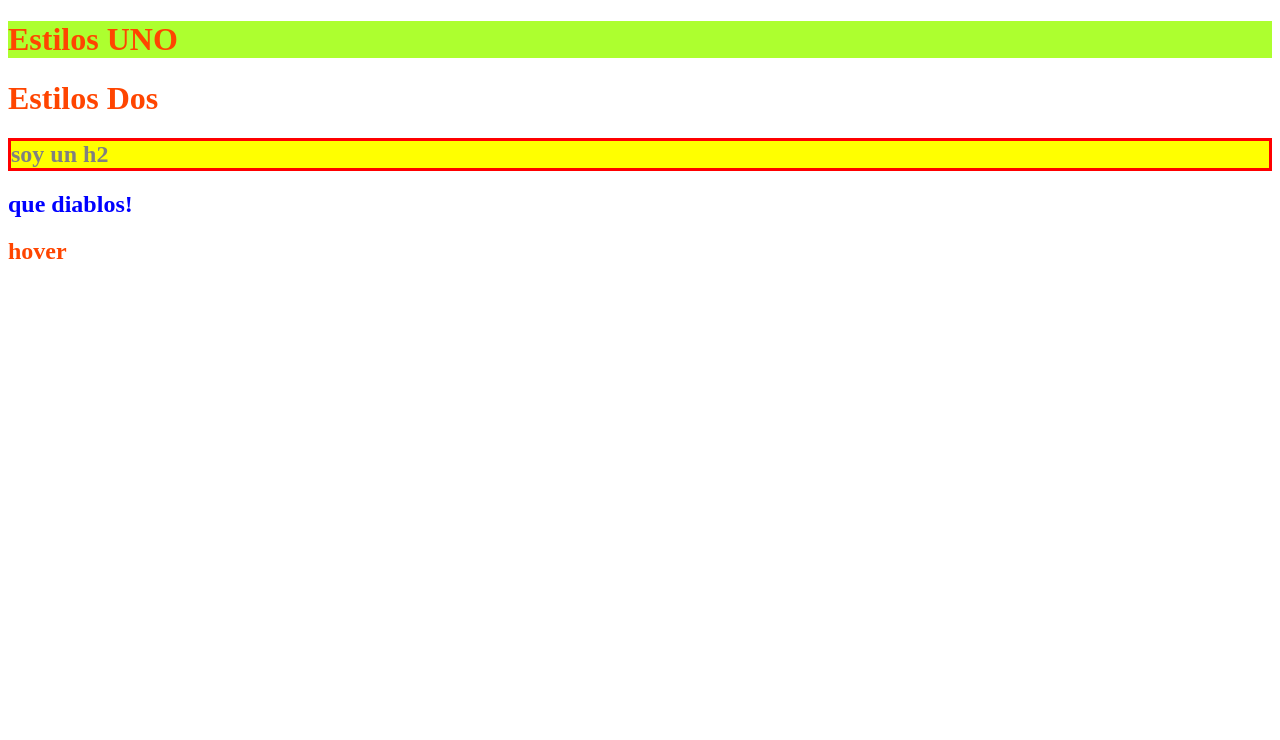
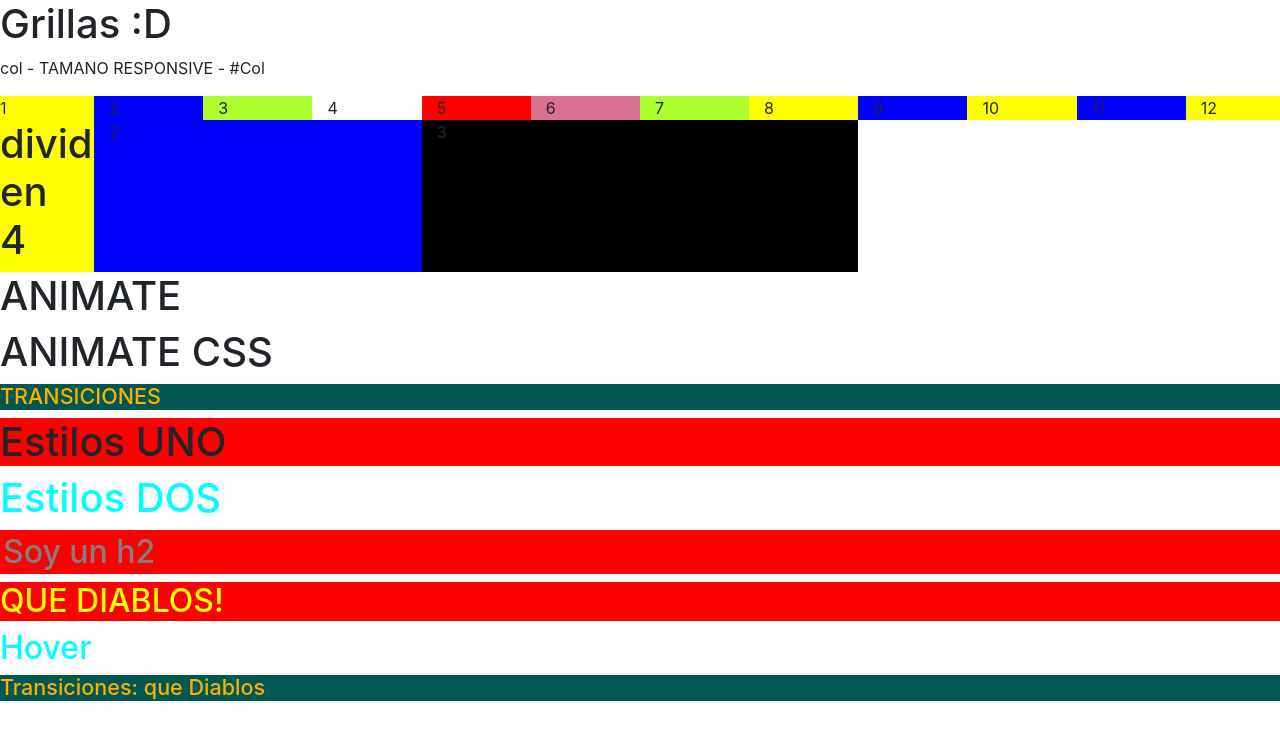
Before and after one commit to nchicaiza/frontend, a plain HTML site: page app/estilos.html in a window 1280 px wide. Drawn offline with nearby package versions, Linux system fonts and the light colour scheme.

Commit message:
frontend2

```diff
--- a/app/css/colores.css
+++ b/app/css/colores.css
@@ -1,15 +1,44 @@
-.rojo{
-    color:red;
+.verde {
+    color: greenyellow;
 }
 
-.verde{
-    color:green;
+.rojo {
+    color: red;
 }
 
-.azul{
-    color:blue;
+.azul {
+    color: blue;
 }
 
-.azul-hover:hover{
+.azul-hover {
+    color: aqua;
+}
+
+.azul-hover:hover {
     color: green;
+    cursor: pointer;
 }
+
+.bg-azul{
+    background-color: blue;
+}
+
+.bg-amarillo{
+    background-color: yellow;
+}
+
+.bg-verde{
+    background-color: greenyellow;
+}
+
+.bg-rojo{
+    background-color: red;
+}
+
+.bg-negro{
+    background-color: black;
+}
+
+.bg-rosado{
+    background-color: palevioletred;
+}
--- a/app/css/estilos.css
+++ b/app/css/estilos.css
@@ -0,0 +1,38 @@
+
+/* Comentarios .css */
+
+/* Etiqueta */
+h1, h2 {
+    /* nombre-propiedad:valor-propiedad; */
+    color: orangered;
+}
+
+/* clase */
+.bg-green {
+    background-color: greenyellow;
+}
+
+
+/* ID */
+#rojo {
+    color: blue;
+}
+
+#rojo :hover {
+    color: green;
+}
+
+
+.borde-cafe {
+    border-style: solid;
+    border-width: 3px;
+    border-color: brown;
+}
+
+/* (style) */
+
+/* (query selectors) */
+
+h1.bg-green, h2.amarillo {
+    background-color: red;
+}
--- /dev/null
+++ b/app/css/transiciones.css
@@ -0,0 +1,64 @@
+
+.titulo{
+    font-size: 15px;
+    color: yellow;
+    background-color:black;
+    webkit-transition: background-color 2s;
+    transition: background-color 2s;
+    animation-name: colores;
+    animation-duration: 8s;
+    animation-delay: 2s;
+    animation-iteration-count: infinite;
+    animation-direction: reverse;
+    animation-timing-function: ease-out;
+
+
+
+    /*-webkit-transition: background-color 2s;
+    transition: background-color 2s;*/
+}
+
+/*.titulo:hover{
+
+    background-color: red;
+    color: white;
+    font-size: 25px;
+}*/
+
+@keyframes colores {
+    0% {
+        background-color: red;
+        color: brown;
+        font-size: 10px;
+    }
+
+    40% {
+        background-color: yellow;
+        color: green;
+        font-size: 20px;
+    }
+    50% {
+        background-color: blue;
+        color: red;
+        font-size: 25px;
+    }
+    75% {
+        background-color: green;
+        color: yellow;
+        font-size: 20px;
+    }
+    100% {
+        background-color: red;
+        color: blue;
+        font-size: 15px;
+    }
+
+}
+
+    .transicion-2p {
+        -ms-transform: translate(10px, 20px);
+        -webkit-transform: translate(10px, 20px);
+
+        transform: translate(10px, 30px) rotate(1deg) scale(2.5, 1.5) skew(55deg)
+    rotate3d(10,10,10, 30deg);
+    }
--- a/app/estilos.html
+++ b/app/estilos.html
@@ -3,61 +3,101 @@
 <head>
     <meta charset="UTF-8">
     <title>Title</title>
-    <!--ESTILOS CSS-->
+    <!-- ESTILOS CSS -->
 
     <link rel="stylesheet" href="css/estilos.css">
 
     <link rel="stylesheet" href="css/colores.css">
 
-    <style>
-        /* comentarios .css */
-        /* Etiqueta */
-         h1, h2{
-            /*nombre-propiedad:valor propiedad*/
-             color: orangered;
-        }
-        /* ID */
-        #rojo :hover {
-            color:red;
-        }
-        /* clase */
-        .bg-green{
-            background-color: greenyellow;
-        }
-        .borde-cafe {
-            border-style: solid;
-            border-width: 3px;
-            border-color: brown ;
-        }
-        /* (style) */
+    <link rel="stylesheet" href="css/transiciones.css">
+
+    <link rel="stylesheet" href="css/animate.css">
+
+    <link rel="stylesheet" href="css/hover.css">
+
+    <link rel="stylesheet" href="https://stackpath.bootstrapcdn.com/bootstrap/4.1.1/css/bootstrap.min.css"
+          integrity="sha384-WskhaSGFgHYWDcbwN70/dfYBj47jz9qbsMId/iRN3ewGhXQFZCSftd1LZCfmhktB" crossorigin="anonymous">
+
+
+</head>
+<body>
+
+
+<h1>Grillas :D</h1>
+<p> col - TAMANO RESPONSIVE - #Col</p>
+<div class="row">
+    <div class="col-sm-1 bg-amarillo">1</div>
+    <div class="col-sm-1 bg-azul">2</div>
+    <div class="col-sm-1 bg-green">3</div>
+    <div class="col-sm-1 bg-negroç">4</div>
+    <div class="col-sm-1 bg-rojo">5</div>
+    <div class="col-sm-1 bg-rosado">6</div>
+    <div class="col-sm-1 bg-verde">7</div>
+    <div class="col-sm-1 bg-amarillo">8</div>
+    <div class="col-sm-1 bg-azul">9</div>
+    <div class="col-sm-1 bg-amarillo">10</div>
+    <div class="col-sm-1 bg-azul">11</div>
+    <div class="col-sm-1 bg-amarillo">12</div>
+
+    <div class="col-sm-1 bg-amarillo">
+
+        <h1>dividir en 4</h1>
+        <div class="row">
+
+        </div>
+
+    </div>
+
+
+    <div class="col-sm-3 bg-azul">2</div>
+    <div class="col-sm-4 bg-negro">3</div>
 
 
 
-    </style>
-</head>
-<body>
+</div>
 
-<h1 class=" bg-green">Estilos UNO</h1>
 
-<h1 id= "rojo"> Estilos Dos</h1>
+<h1 class="hvr-bounce-out">ANIMATE </h1>
 
-<h2 class=" bg-green borde-cafe"
-style="
+<h1 class="animated wobble">ANIMATE CSS</h1>
+
+<h1 class="titulo">TRANSICIONES</h1>
+
+
+
+
+<h1 class="bg-green">Estilos UNO</h1>
+
+<h1 id="rojo" class="verde" style="color: aqua;">Estilos DOS</h1>
+
+<h2 class="bg-green amarillo borde-cafe"
+    style="
     color: gray;
-    background-color: yellow;
-    border-color:red;
+    border-color: red;
 "
->soy un h2</h2>
+>Soy un h2</h2>
 
 <h2 class="verde azul rojo amarillo">
-    que diablos!
+    QUE DIABLOS!
 </h2>
 
-<h2 class="azul-hover"> hover</h2>
+
+<h2 class="azul-hover">Hover</h2>
+
+
+
+
 
 <style>
-    .amarillo
+
+    .amarillo {color: yellow;}
+
 </style>
+
+
+<!-- JS -->
+
+<h1 class="titulo"> Transiciones: que Diablos </h1>
 
 </body>
 </html>
```
